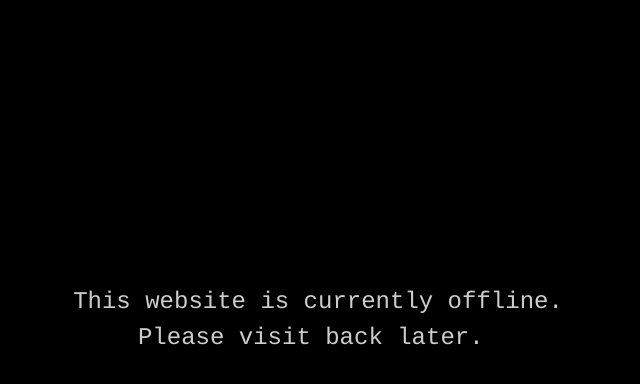
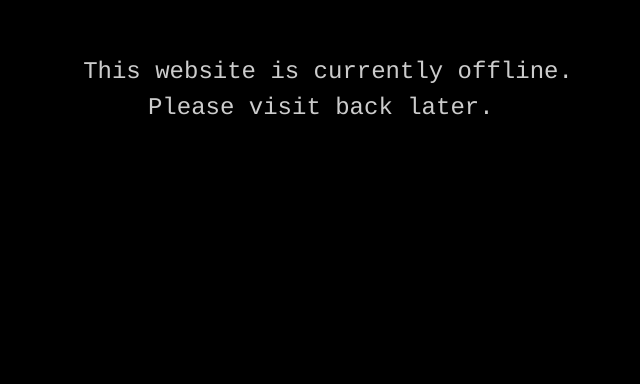
Before and after one commit to team-fluxion/web-host, a website: page offline.html in a window 1280 px wide. Shown: the part 346-730 px from the top of the page, without its empty margins (322-962 px from the left). Drawn offline with Linux system fonts and the light colour scheme.

Commit message:
fix positioning of offline message

```diff
--- a/offline.html
+++ b/offline.html
@@ -16,7 +16,9 @@
          }
 
          .text-container {
-             margin-top: 50%;
+             position: absolute;
+             top: 50%;
+             width: 100%;
              text-align: center;
              font-size: 1.5em;
              line-height: 1.5em;
```
